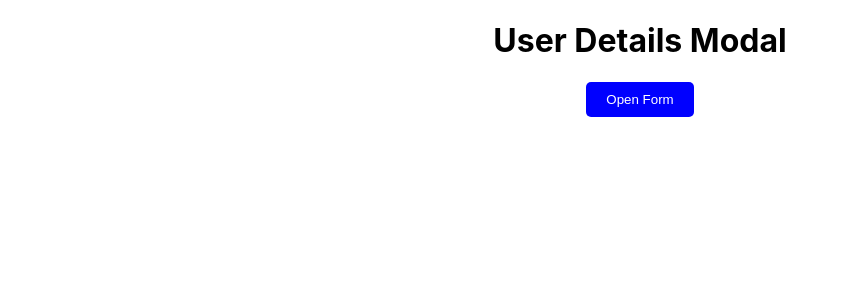
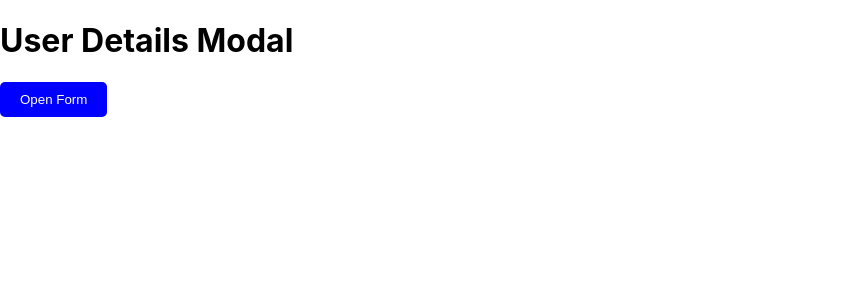
Before and after one commit to mebangit123/xmodal, a React (Create React App) app: page / in a window 1280 px wide. Shown: the top 300 px of the page, without its empty margins (0-848 px from the left). Built offline with nearby package versions, Linux system fonts and the light colour scheme; the HTML template or start-up script is replaced by a standard one.

Commit message:
refractor

```diff
--- a/src/components/Home/Home.jsx
+++ b/src/components/Home/Home.jsx
@@ -10,10 +10,10 @@ function Home({setIsOpen}) {
 
   return (
     <>
-      <div className={styles.wrapper}>
+      {/* <div className={styles.wrapper}> */}
         <h1>User Details Modal</h1>
         <button onClick={() => setIsOpen(true)} className={styles.btn}>Open Form</button>
-      </div>
+      {/* </div> */}
       {/* <Modal isOpen={isOpen} setIsOpen={setIsOpen}>
         <UserForm setIsOpen={setIsOpen}/>
       </Modal> */}
```
